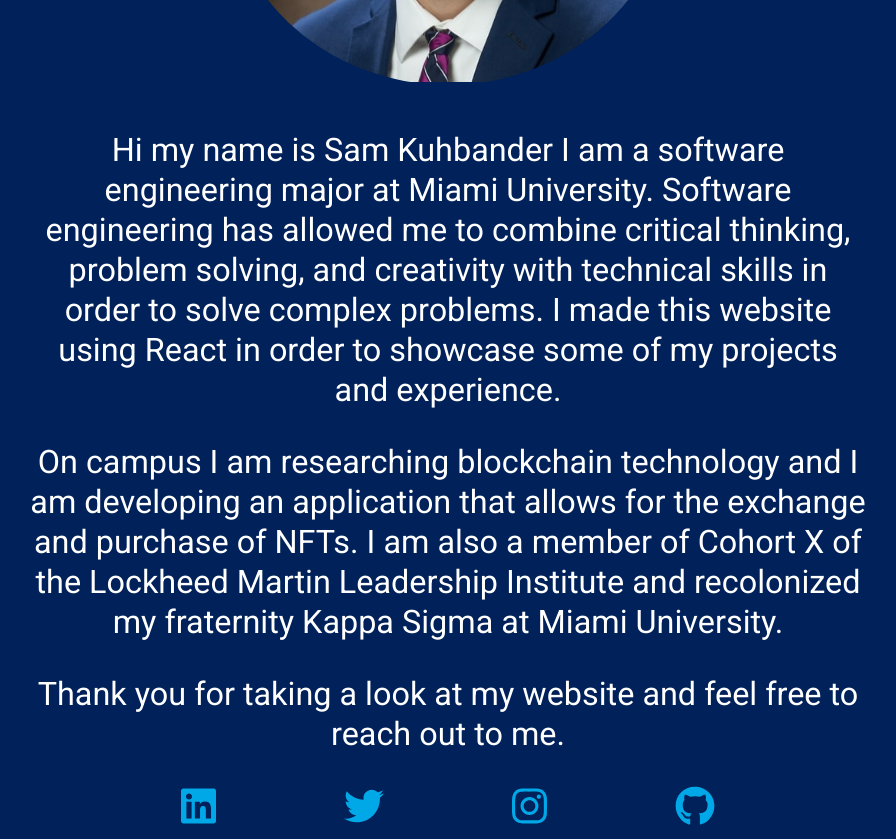
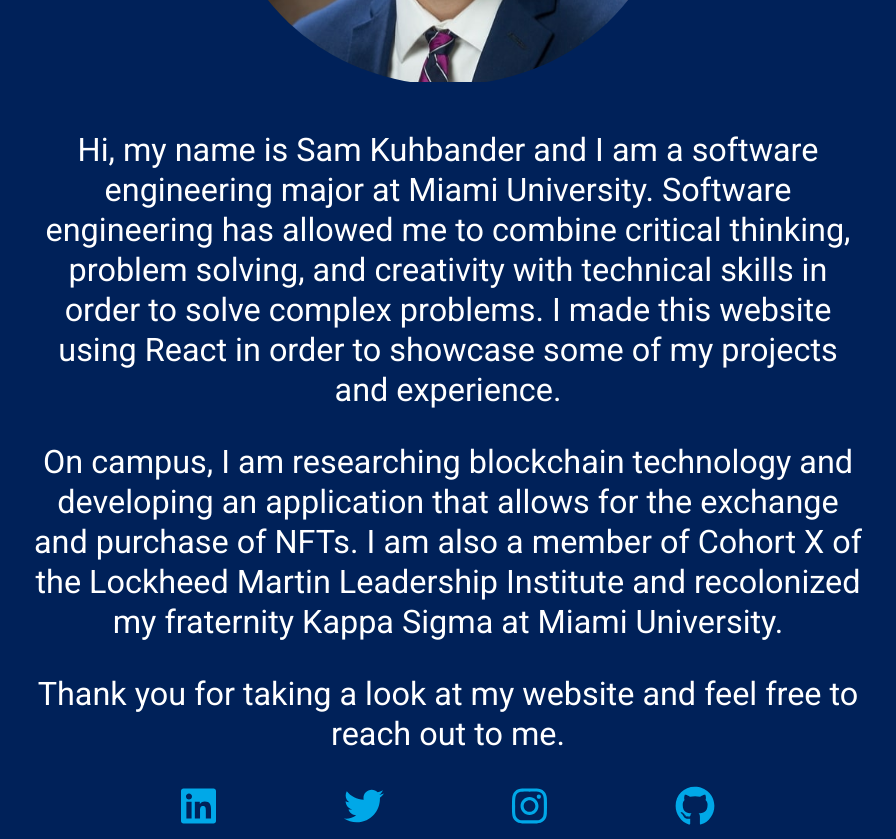
Before and after one commit to samkuhbander/PersonalWebsite, a React (Create React App) app: page / in a window 1280 px wide. Shown: the part 580-1419 px from the top of the page, without its empty margins (192-1088 px from the left). Built offline with nearby package versions, Linux system fonts and the light colour scheme.

Commit message:
fixed typos in paragraph

```diff
--- a/src/css/index.css
+++ b/src/css/index.css
@@ -12,6 +12,6 @@
     monospace;
 }
 
-h1, h2, h3, h4, h5 {
+h1, h2, h3, h4 {
   color: white;
 }
--- a/src/home.js
+++ b/src/home.js
@@ -10,13 +10,13 @@
             <Container maxWidth="md" sx={{ display: "block", marginX: "auto", textAlign: "center" }}>
                 <Typography variant="h2" sx={{m:4}}> Sam Kuhbander </Typography>
             <Avatar alt="Sam Kuhbander" src={Headshot} sx={{ width: "50%", height: "100%", margin: "5%", display: "block", marginX: "auto"}}/>
-            <Typography variant="h4" sx={{m:4}}>Hi my name is Sam Kuhbander I am a software engineering major at Miami University.
+            <Typography variant="h4" sx={{m:4}}>Hi, my name is Sam Kuhbander and I am a software engineering major at Miami University.
             Software engineering has allowed me to combine critical thinking,
             problem solving, and creativity with technical skills in order to solve
             complex problems. I made this website using React in order to showcase
             some of my projects and experience.</Typography>
-            <Typography variant="h4" sx={{m:4}}>On campus I am researching
-            blockchain technology and I am developing an application that allows
+            <Typography variant="h4" sx={{m:4}}>On campus, I am researching
+            blockchain technology and developing an application that allows
             for the exchange and purchase of NFTs. I am also a member of Cohort X of the Lockheed
             Martin Leadership Institute and recolonized my fraternity Kappa Sigma at Miami University.</Typography>
             <Typography variant="h4" sx={{m:4}}>Thank you for taking a look at
```
